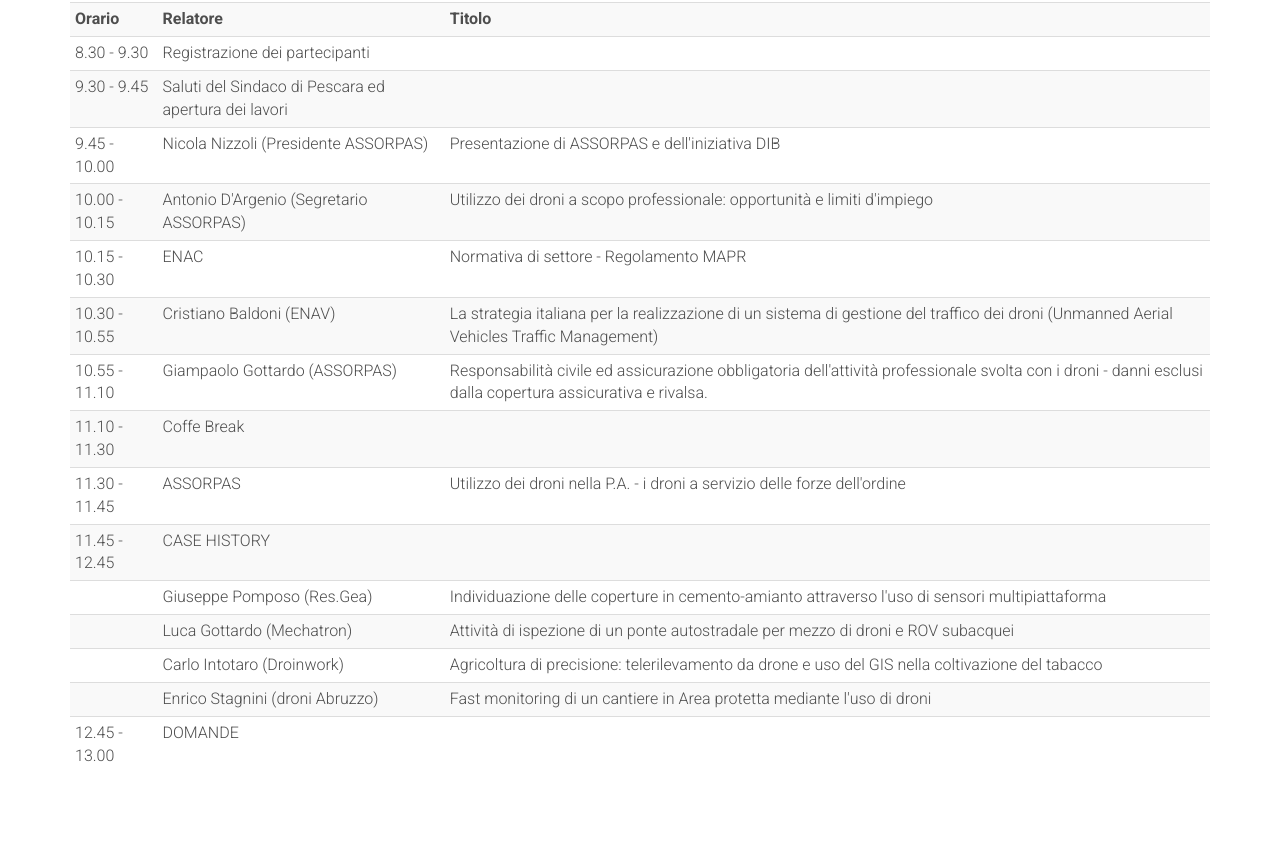
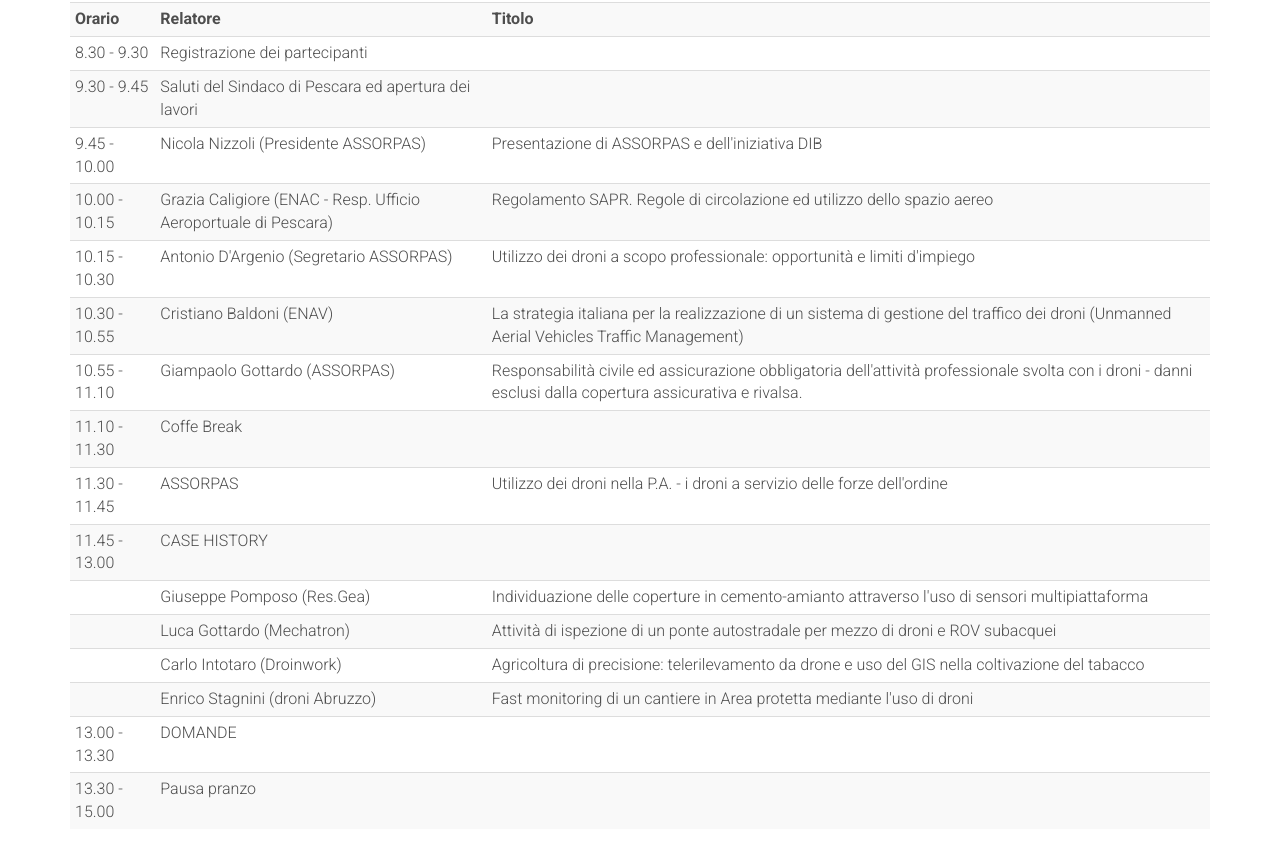
Before and after one commit to droneitbetter/palermo2015, a website: page index.html in a window 1280 px wide. Shown: the part 2765-3614 px from the top of the page. Drawn offline with Linux system fonts and the light colour scheme; files whose address does not match are found by name.

Commit message:
cambiato programma

```diff
--- a/index.html
+++ b/index.html
@@ -298,13 +298,13 @@
                             </tr>
                             <tr>
                                 <td>10.00 - 10.15</td>
-                                <td>Antonio D'Argenio (Segretario ASSORPAS)</td>
-                                <td>Utilizzo dei droni a scopo professionale: opportunità e limiti d'impiego</td>
+                                <td>Grazia Caligiore (ENAC - Resp. Ufficio Aeroportuale di Pescara)</td>
+                                <td>Regolamento SAPR. Regole di circolazione ed utilizzo dello spazio aereo</td>
                             </tr>
                             <tr>
                                 <td>10.15 - 10.30</td>
-                                <td>ENAC</td>
-                                <td>Normativa di settore - Regolamento MAPR</td>
+                                <td>Antonio D'Argenio (Segretario ASSORPAS)</td>
+                                <td>Utilizzo dei droni a scopo professionale: opportunità e limiti d'impiego</td>
                             </tr>
                             <tr>
                                 <td>10.30 - 10.55</td>
@@ -327,7 +327,7 @@
                                 <td>Utilizzo dei droni nella P.A. - i droni a servizio delle forze dell'ordine</td>
                             </tr>
                             <tr>
-                                <td>11.45 - 12.45</td>
+                                <td>11.45 - 13.00</td>
                                 <td>CASE HISTORY</td>
                                 <td><br></td>
                             </tr>
@@ -352,8 +352,13 @@
                                 <td>Fast monitoring di un cantiere in Area protetta mediante l'uso di droni</td>
                             </tr>
                             <tr>
-                                <td>12.45 - 13.00</td>
+                                <td>13.00 - 13.30</td>
                                 <td>DOMANDE</td>
+                                <td><br></td>
+                            </tr>
+                            <tr>
+                                <td>13.30 - 15.00</td>
+                                <td>Pausa pranzo</td>
                                 <td><br></td>
                             </tr>
                         </table>
```
